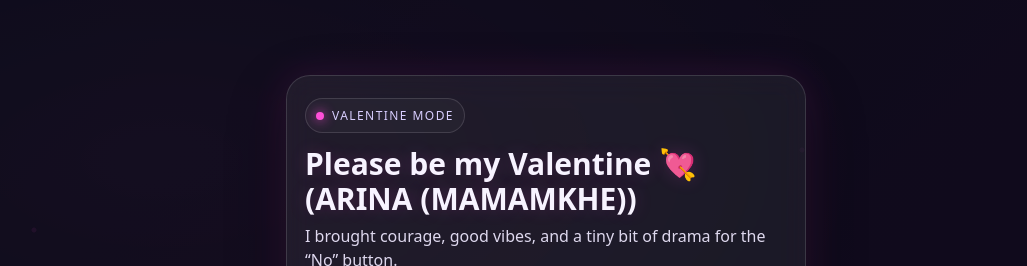
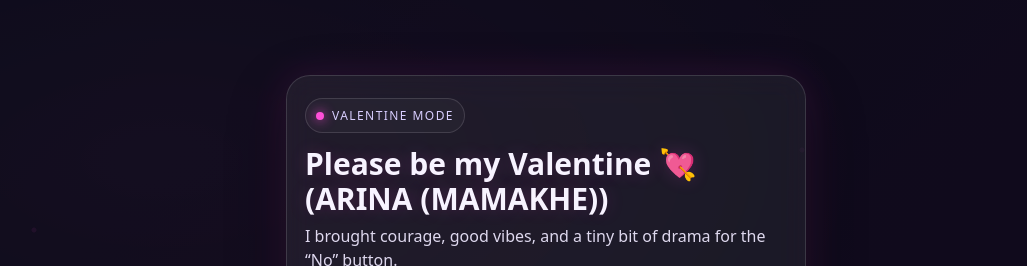
Before and after one commit to KingGeorgeT/val, a plain HTML site: page index.html in a window 1280 px wide. Shown: the top 266 px of the page, without its empty margins (94-1121 px from the left). Drawn offline with Linux system fonts and the light colour scheme.

```diff
--- a/index.html
+++ b/index.html
@@ -221,7 +221,7 @@
   <main class="card" id="card">
     <div class="badge"><span class="dot"></span> Valentine Mode</div>
 
-    <h1 id="title">Please be my Valentine 💘 (ARINA (MAMAMKHE))</h1>
+    <h1 id="title">Please be my Valentine 💘 (ARINA (MAMAKHE))</h1>
     <p id="msg">I brought courage, good vibes, and a tiny bit of drama for the “No” button.</p>
 
     <div class="imgwrap">
@@ -325,4 +325,5 @@
     });
   </script>
 </body>
+
 </html>
```
